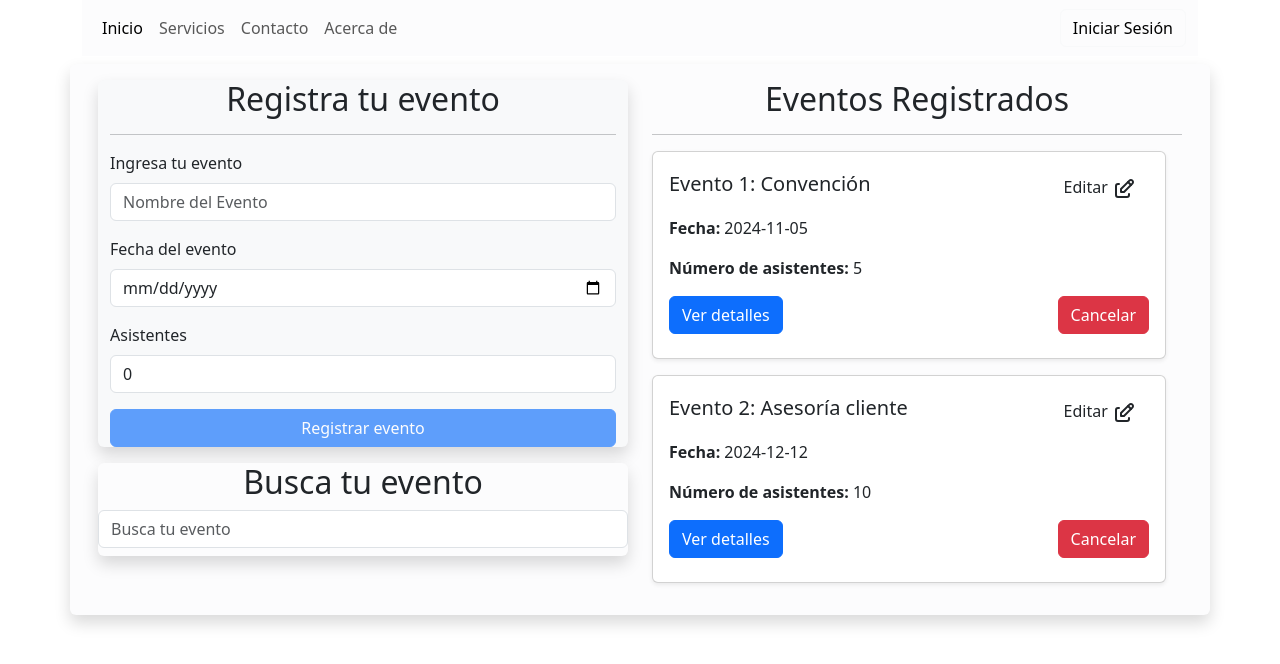
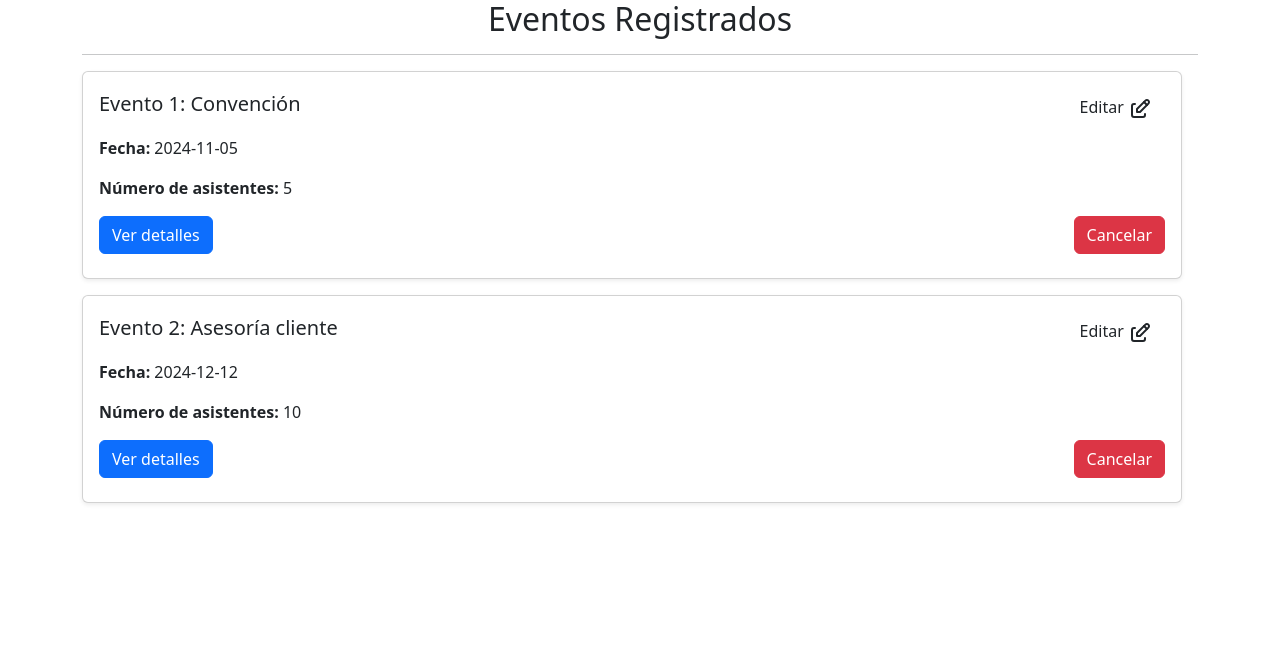
Before and after one commit to sdieg82/events, an Angular app: page /list in a window 1280 px wide. Before the commit this address led to /. Shown: the top 664 px of the page. Built offline with nearby package versions, Linux system fonts and the light colour scheme.

Commit message:
fill Form edit

```diff
--- a/src/app/app.component.html
+++ b/src/app/app.component.html
@@ -1 +1 @@
-<app-main-event-page class="bg-light bg-gradient"></app-main-event-page>
+<router-outlet></router-outlet>
--- a/src/app/app.routes.ts
+++ b/src/app/app.routes.ts
@@ -1,3 +1,10 @@
 import { Routes } from '@angular/router';
+import { MainEventPageComponent } from './events/pages/main-event-page/main-event-page.component';
+import { ListEventsComponent } from './events/pages/list-events/list-events.component';
 
-export const routes: Routes = [];
+export const routes: Routes = [
+    {path:'main', component:MainEventPageComponent},
+    {path:'list', component:ListEventsComponent},
+    {path:'**', redirectTo:'main'},
+
+];
--- a/src/app/events/pages/form-events/form-events.component.ts
+++ b/src/app/events/pages/form-events/form-events.component.ts
@@ -1,5 +1,5 @@
 import { CommonModule } from '@angular/common';
-import { Component, EventEmitter, inject, Output } from '@angular/core';
+import { Component, EventEmitter, inject, Input, OnChanges, Output, SimpleChanges } from '@angular/core';
 import { FormBuilder, FormGroup, ReactiveFormsModule, Validators } from '@angular/forms';
 import { Event } from '../../interfaces/event.interface';
 import { v4 as uuid } from 'uuid';
@@ -7,6 +7,7 @@ import Swal from 'sweetalert2'
 import { catchError } from 'rxjs';
 import { identifierName } from '@angular/compiler';
 import { AbstractControl, FormControl } from '@angular/forms';
+import { EventService } from '../../services/event.service';
 
 
 @Component({
@@ -16,14 +17,27 @@ import { AbstractControl, FormControl } from '@angular/forms';
   templateUrl: './form-events.component.html',
   styleUrl: './form-events.component.css'
 })
-export class FormEventsComponent {
+export class FormEventsComponent implements OnChanges {
   private fb=inject(FormBuilder)
   public today: string;
+
+  @Input()
+  public editId:string=''
+
   @Output()
   public onNewEvent:EventEmitter<Event>=new EventEmitter()
-  constructor(){
+  constructor(
+    private eventService:EventService
+  ){
     this.today = new Date().toISOString().split('T')[0]; // Formato 'YYYY-MM-DD'
-
+  }
+  ngOnChanges(changes: SimpleChanges) {
+    if (changes['editId'] && this.editId !== null) {
+      const elemento = this.eventService.updateEventById(this.editId); // Busca el elemento en el servicio
+      if (elemento) {
+        this.myForm.patchValue(elemento); // Llena el formulario con los datos
+      }
+    }
   }
   public myForm:FormGroup=this.fb.group({
     id:[uuid()],
@@ -59,7 +73,6 @@ export class FormEventsComponent {
     if (selectedDate < today) {
       return { invalidDate: true }; // Error: Fecha inválida
     }
-
     return null; // Fecha válida
   }
 }
--- a/src/app/events/pages/list-events/list-events.component.ts
+++ b/src/app/events/pages/list-events/list-events.component.ts
@@ -1,7 +1,11 @@
-import { Component, EventEmitter, Input, Output } from '@angular/core';
+import { Component, EventEmitter, inject, Input, OnInit, Output } from '@angular/core';
 import { Event } from '../../interfaces/event.interface';
 import { CommonModule } from '@angular/common';
 import Swal from 'sweetalert2';
+import { FormBuilder, FormGroup, Validators } from '@angular/forms';
+import { v4 as uuid } from 'uuid';
+import { EventService } from '../../services/event.service';
+import { FormEventsComponent } from '../form-events/form-events.component';
 
 @Component({
   selector: 'app-list-events',
@@ -10,8 +14,15 @@ import Swal from 'sweetalert2';
   templateUrl: './list-events.component.html',
   styleUrl: './list-events.component.css'
 })
-export class ListEventsComponent {
+export class ListEventsComponent implements OnInit {
 
+  constructor(
+    private eventService:EventService,
+
+  ){}
+  ngOnInit(): void {
+    this.listEvent=this.eventService.getEvents()
+  }
 
   @Input()
   public listEvent:Event[]=[{
@@ -20,6 +31,7 @@ export class ListEventsComponent {
     eventDate:"",
     eventAttends:0
   }]
+
 
   @Output()
   public deleteEvent: EventEmitter<string> = new EventEmitter();
@@ -42,16 +54,10 @@ export class ListEventsComponent {
         this.deleteEvent.emit(id);
       }
     });
-
-
-
   }
 
   updateEventById(id:string):void{
     if(!id)return
     this.editIdEmitter.emit(id)
   }
-
-
-
 }
--- a/src/app/events/pages/main-event-page/main-event-page.component.html
+++ b/src/app/events/pages/main-event-page/main-event-page.component.html
@@ -1,10 +1,10 @@
 <app-top-bar></app-top-bar>
 <div class="row mt-2 bg-light-subtle p-3 shadow rounded">
     <div class="col-12 col-md-6 d-flex flex-column mb-3 mb-md-0">
-        <app-form-events (onNewEvent)="addEvent($event)" class="mb-3"></app-form-events>
+        <app-form-events  [editId]="eventId" (onNewEvent)="addEvent($event)"  class="mb-3"></app-form-events>
         <app-search-events class="bg-light-subtle shadow rounded" (emitSearch)="searchInput($event)"></app-search-events>
     </div>
     <div class="col-12 col-md-6 ">
-        <app-list-events [listEvent]="events"  (deleteEvent)="deleteEventById($event)" (editIdEmitter)="updateEventById($event)"></app-list-events>
+        <app-list-events [listEvent]="events" (deleteEvent)="deleteEventById($event)" (editIdEmitter)="updateEventById($event)"></app-list-events>
     </div>
 </div>
--- a/src/app/events/pages/main-event-page/main-event-page.component.ts
+++ b/src/app/events/pages/main-event-page/main-event-page.component.ts
@@ -15,6 +15,8 @@ import { TopBarComponent } from "../../components/top-bar/top-bar.component";
 })
 export class MainEventPageComponent {
 
+  public eventId:string=''
+
   constructor (
     private eventService:EventService
   ){}
@@ -31,7 +33,7 @@ export class MainEventPageComponent {
     this.eventService.deleteById(id)
   }
   updateEventById(id:string):void{
-    this.eventService.updateEventById(id)
+    this.eventId=id
   }
 
   searchInput(event:string):void{
--- a/src/app/events/services/event.service.ts
+++ b/src/app/events/services/event.service.ts
@@ -46,6 +46,9 @@ export class EventService {
   }
 
   public eventsCopy:Event[]=this.events
+  getEvents(){
+    return this.events
+  }
 
   deleteById(id:string):void{
     if(!id)  return
@@ -55,8 +58,8 @@ export class EventService {
     this.saveToLocalStorage()
   }
 
-  updateEventById(id:string):void{
-    if(!id)  return
+  updateEventById(id:string){
+    return this.events.find((elemento) => elemento.id === id) || null;
   }
 
   searchInput(searchTag:string):Event[] | undefined{
@@ -65,6 +68,5 @@ export class EventService {
     this.eventsCopy=this.events.filter((tag)=>tag.eventName===searchTag)
     console.log('Retorna el firltrado',this.eventsCopy)
     return (this.eventsCopy)
-
   }
 }
```
